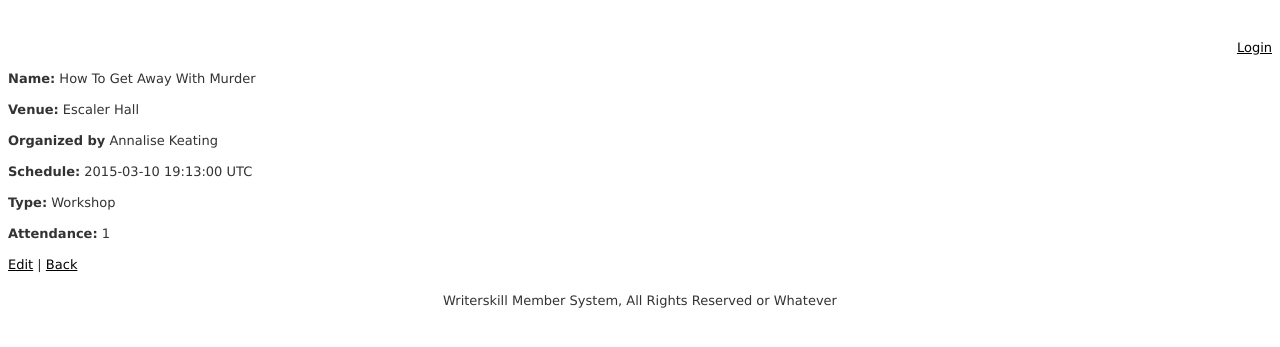
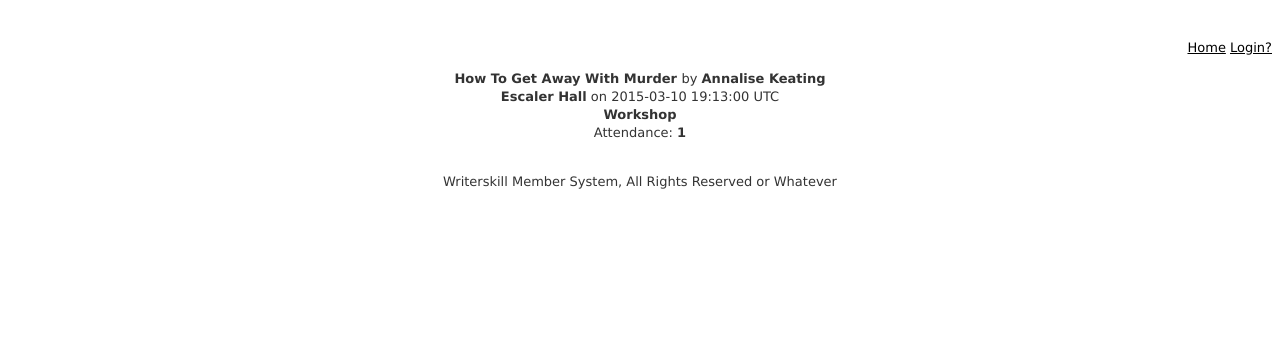
Before and after one commit to jacemonje/writerskill, a Rails app: page /events/1 in a window 1280 px wide. Shown: the top 347 px of the page. Run offline with Rails 7, Linux system fonts and the light colour scheme; data comes from the database, SQL or seed files in the repository; both versions use the stored data as it was after the commit; style sheets or scripts are compiled from the project's sources; some libraries are stand-ins or nearby versions.

Commit message:
Some progress?

```diff
--- a/app/controllers/application_controller.rb
+++ b/app/controllers/application_controller.rb
@@ -20,6 +20,7 @@ class ApplicationController < ActionController::Base
         devise_parameter_sanitizer.for(:sign_up) << :course
         devise_parameter_sanitizer.for(:sign_up) << :phone
         devise_parameter_sanitizer.for(:sign_up) << :email
+
         devise_parameter_sanitizer.for(:sign_up) << :address
         devise_parameter_sanitizer.for(:sign_up) << :birthday
         devise_parameter_sanitizer.for(:sign_up) << :emergency_person
--- a/app/controllers/home_controller.rb
+++ b/app/controllers/home_controller.rb
@@ -18,9 +18,6 @@ class HomeController < ApplicationController
 
     end
 
-
-
-
   end
 
 end
--- a/app/views/devise/shared/_links.html.erb
+++ b/app/views/devise/shared/_links.html.erb
@@ -9,6 +9,7 @@
 <%- if devise_mapping.recoverable? && controller_name != 'passwords' && controller_name != 'registrations' %>
   <%= link_to "Forgot your password?", new_password_path(resource_name) %><br />
 <% end -%>
+
 
 <%- if devise_mapping.confirmable? && controller_name != 'confirmations' %>
   <%= link_to "Didn't receive confirmation instructions?", new_confirmation_path(resource_name) %><br />
--- a/app/views/events/show.html.erb
+++ b/app/views/events/show.html.erb
@@ -1,37 +1,25 @@
 <p id="notice"><%= notice %></p>
 
+<center>
+
 <p>
-  <strong>Name:</strong>
-  <%= @event.name %>
+
+  <b> <%= @event.name %> </b>  by <b> <%= @event.organized_by %> </b>
+
+  <br>
+
+  <b> <%= @event.venue %></b> on </b><%= @event.schedule %></b>
+
+  <br>
+
+  <b><%= @event.eventclass %></b>
+
+  <br>
+
+  Attendance: <b><%= @event.attendance %></b>
+
+  <br>
+
 </p>
 
-<p>
-  <strong>Venue:</strong>
-  <%= @event.venue %>
-</p>
-
-<p>
-  <strong>Organized by</strong>
-  <%= @event.organized_by %>
-</p>
-
-
-<p>
-  <strong>Schedule:</strong>
-  <%= @event.schedule %>
-</p>
-
-<p>
-  <strong>Type:</strong>
-  <%= @event.eventclass %>
-</p>
-
-<p>
-  <strong>Attendance:</strong>
-  <%= @event.attendance %>
-</p>
-
-<%= link_to 'Edit', edit_event_path(@event) %> |
-
-
-<%= link_to 'Back', events_path %>
+</center>
--- a/app/views/layouts/application.html.erb
+++ b/app/views/layouts/application.html.erb
@@ -26,9 +26,8 @@
 
 
   <% else %>
-
-    <%= link_to('Login', new_member_session_path)  %>
-
+    <%= link_to('Home', root_path) %>
+    <%= link_to('Login?', new_member_session_path)  %>
   <% end %>
 
   </div>
```
Also changed, not shown: app/controllers/registration_controller.rb (+41 -2 lines), app/views/dashboard/index.html.erb (+24 -16 lines), app/views/events/index.html.erb (+2 -6 lines), app/views/home/index.html.erb (+5 -13 lines), db/development.sqlite3, 6 other files.
